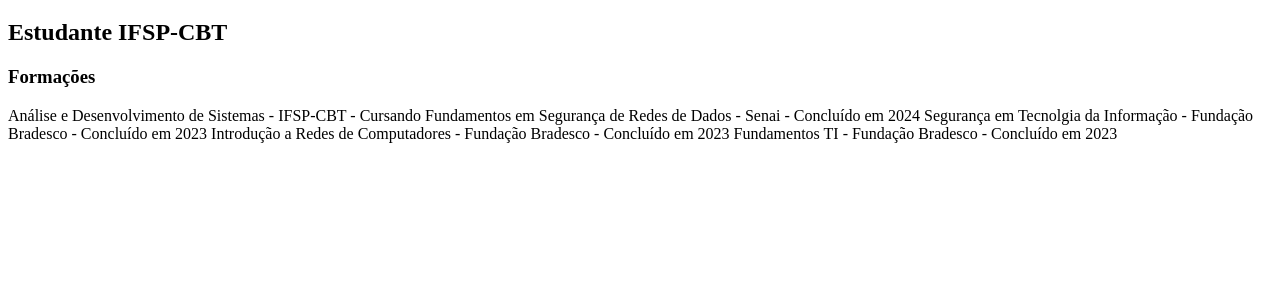
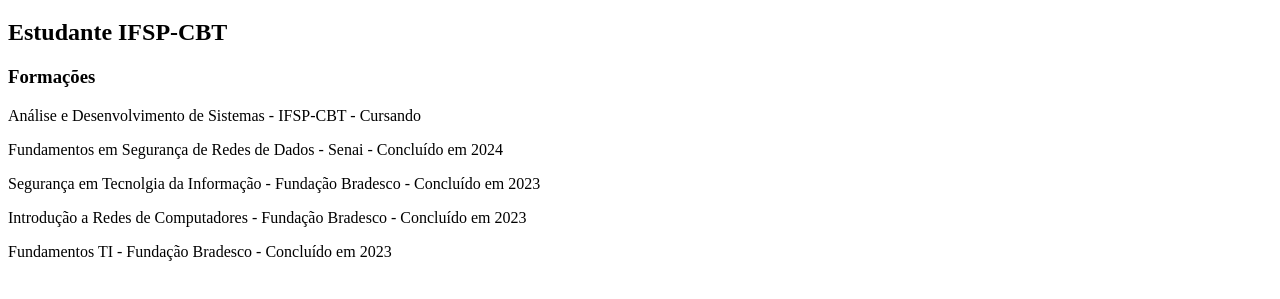
Before and after one commit to Kosmuss/IFSPCBT, a plain HTML site: page index.html in a window 1280 px wide. Shown: the part 61-360 px from the top of the page. Drawn offline with Linux system fonts and the light colour scheme.

Commit message:
index.html

```diff
--- a/index.html
+++ b/index.html
@@ -9,11 +9,11 @@
     <h1> Igor Cristiano Bezerra </h1>
     <h2> Estudante IFSP-CBT </h2>
     <h3> Formações </h3>
-    Análise e Desenvolvimento de Sistemas - IFSP-CBT - Cursando
-    Fundamentos em Segurança de Redes de Dados - Senai - Concluído em 2024
-    Segurança em Tecnolgia da Informação - Fundação Bradesco - Concluído em 2023
-    Introdução a Redes de Computadores - Fundação Bradesco - Concluído em 2023
-    Fundamentos TI - Fundação Bradesco - Concluído em 2023
+    <p>Análise e Desenvolvimento de Sistemas - IFSP-CBT - Cursando</p>
+    <p>Fundamentos em Segurança de Redes de Dados - Senai - Concluído em 2024</p>
+    <p>Segurança em Tecnolgia da Informação - Fundação Bradesco - Concluído em 2023</p>
+    <p>Introdução a Redes de Computadores - Fundação Bradesco - Concluído em 2023</p>
+    <p>Fundamentos TI - Fundação Bradesco - Concluído em 2023</p>
 </body>
 
 </html>
```
